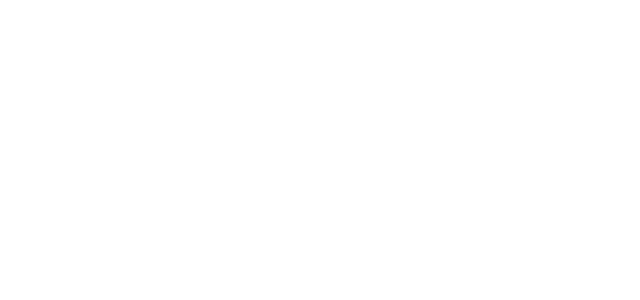
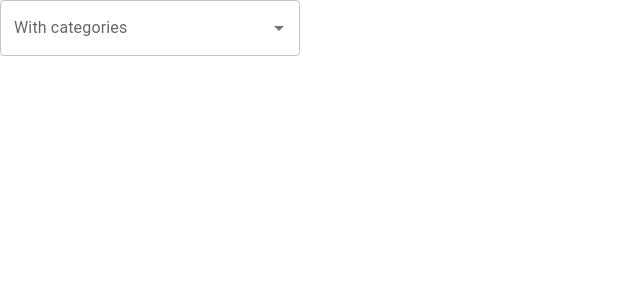
Before and after one commit to Thaslima95/MaterialUI, a React (Create React App) app: page /group in a window 1280 px wide. Before the commit this address had no page. Shown: the top 300 px of the page, without its empty margins (0-640 px from the left). Built offline with nearby package versions, Linux system fonts and the light colour scheme.

Commit message:
styledbutton

```diff
--- a/src/App.js
+++ b/src/App.js
@@ -20,6 +20,8 @@
 import ColorCheckbox from './Components/ColorCheckbox';
 import IconCheckbocXomponent from './Components/IconCheckbocXomponent';
 import NativeSelectComponent from './Components/NativeSelectComponent';
+import GroupAutoComplete from './Components/GroupAutoComplete';
+import StyledButtonComponent from './Components/StyledButtonComponent';
 
 
 
@@ -48,6 +50,8 @@
     <Route path="/colorCheckbox" element={<ColorCheckbox/>}/>
     <Route path="/icon" element={<IconCheckbocXomponent/>}/>
     <Route path="/nativeselect" element={<NativeSelectComponent/>}/>
+    <Route path="/group" element={<GroupAutoComplete/>}/>
+    <Route path="/styledbutton" element={<StyledButtonComponent/>}/>
 
     </Routes>
     </BrowserRouter>
--- /dev/null
+++ b/src/Components/GroupAutoComplete.jsx
@@ -0,0 +1,157 @@
+import * as React from "react";
+import TextField from "@mui/material/TextField";
+import Autocomplete from "@mui/material/Autocomplete";
+
+export default function GroupAutoComplete() {
+  const options = top100Films.map((option) => {
+    const firstLetter = option.title[0].toUpperCase();
+    return {
+      firstLetter: /[0-9]/.test(firstLetter) ? "0-9" : firstLetter,
+      ...option,
+    };
+  });
+
+  return (
+    <Autocomplete
+      id="grouped-demo"
+      options={options.sort(
+        (a, b) => -b.firstLetter.localeCompare(a.firstLetter)
+      )}
+      groupBy={(option) => option.firstLetter}
+      getOptionLabel={(option) => option.title}
+      sx={{ width: 300 }}
+      renderInput={(params) => (
+        <TextField {...params} label="With categories" />
+      )}
+    />
+  );
+}
+
+// Top 100 films as rated by IMDb users. http://www.imdb.com/chart/top
+const top100Films = [
+  { title: "The Shawshank Redemption", year: 1994 },
+  { title: "The Godfather", year: 1972 },
+  { title: "The Godfather: Part II", year: 1974 },
+  { title: "The Dark Knight", year: 2008 },
+  { title: "12 Angry Men", year: 1957 },
+  { title: "Schindler's List", year: 1993 },
+  { title: "Pulp Fiction", year: 1994 },
+  {
+    title: "The Lord of the Rings: The Return of the King",
+    year: 2003,
+  },
+  { title: "The Good, the Bad and the Ugly", year: 1966 },
+  { title: "Fight Club", year: 1999 },
+  {
+    title: "The Lord of the Rings: The Fellowship of the Ring",
+    year: 2001,
+  },
+  {
+    title: "Star Wars: Episode V - The Empire Strikes Back",
+    year: 1980,
+  },
+  { title: "Forrest Gump", year: 1994 },
+  { title: "Inception", year: 2010 },
+  {
+    title: "The Lord of the Rings: The Two Towers",
+    year: 2002,
+  },
+  { title: "One Flew Over the Cuckoo's Nest", year: 1975 },
+  { title: "Goodfellas", year: 1990 },
+  { title: "The Matrix", year: 1999 },
+  { title: "Seven Samurai", year: 1954 },
+  {
+    title: "Star Wars: Episode IV - A New Hope",
+    year: 1977,
+  },
+  { title: "City of God", year: 2002 },
+  { title: "Se7en", year: 1995 },
+  { title: "The Silence of the Lambs", year: 1991 },
+  { title: "It's a Wonderful Life", year: 1946 },
+  { title: "Life Is Beautiful", year: 1997 },
+  { title: "The Usual Suspects", year: 1995 },
+  { title: "Léon: The Professional", year: 1994 },
+  { title: "Spirited Away", year: 2001 },
+  { title: "Saving Private Ryan", year: 1998 },
+  { title: "Once Upon a Time in the West", year: 1968 },
+  { title: "American History X", year: 1998 },
+  { title: "Interstellar", year: 2014 },
+  { title: "Casablanca", year: 1942 },
+  { title: "City Lights", year: 1931 },
+  { title: "Psycho", year: 1960 },
+  { title: "The Green Mile", year: 1999 },
+  { title: "The Intouchables", year: 2011 },
+  { title: "Modern Times", year: 1936 },
+  { title: "Raiders of the Lost Ark", year: 1981 },
+  { title: "Rear Window", year: 1954 },
+  { title: "The Pianist", year: 2002 },
+  { title: "The Departed", year: 2006 },
+  { title: "Terminator 2: Judgment Day", year: 1991 },
+  { title: "Back to the Future", year: 1985 },
+  { title: "Whiplash", year: 2014 },
+  { title: "Gladiator", year: 2000 },
+  { title: "Memento", year: 2000 },
+  { title: "The Prestige", year: 2006 },
+  { title: "The Lion King", year: 1994 },
+  { title: "Apocalypse Now", year: 1979 },
+  { title: "Alien", year: 1979 },
+  { title: "Sunset Boulevard", year: 1950 },
+  {
+    title:
+      "Dr. Strangelove or: How I Learned to Stop Worrying and Love the Bomb",
+    year: 1964,
+  },
+  { title: "The Great Dictator", year: 1940 },
+  { title: "Cinema Paradiso", year: 1988 },
+  { title: "The Lives of Others", year: 2006 },
+  { title: "Grave of the Fireflies", year: 1988 },
+  { title: "Paths of Glory", year: 1957 },
+  { title: "Django Unchained", year: 2012 },
+  { title: "The Shining", year: 1980 },
+  { title: "WALL·E", year: 2008 },
+  { title: "American Beauty", year: 1999 },
+  { title: "The Dark Knight Rises", year: 2012 },
+  { title: "Princess Mononoke", year: 1997 },
+  { title: "Aliens", year: 1986 },
+  { title: "Oldboy", year: 2003 },
+  { title: "Once Upon a Time in America", year: 1984 },
+  { title: "Witness for the Prosecution", year: 1957 },
+  { title: "Das Boot", year: 1981 },
+  { title: "Citizen Kane", year: 1941 },
+  { title: "North by Northwest", year: 1959 },
+  { title: "Vertigo", year: 1958 },
+  {
+    title: "Star Wars: Episode VI - Return of the Jedi",
+    year: 1983,
+  },
+  { title: "Reservoir Dogs", year: 1992 },
+  { title: "Braveheart", year: 1995 },
+  { title: "M", year: 1931 },
+  { title: "Requiem for a Dream", year: 2000 },
+  { title: "Amélie", year: 2001 },
+  { title: "A Clockwork Orange", year: 1971 },
+  { title: "Like Stars on Earth", year: 2007 },
+  { title: "Taxi Driver", year: 1976 },
+  { title: "Lawrence of Arabia", year: 1962 },
+  { title: "Double Indemnity", year: 1944 },
+  {
+    title: "Eternal Sunshine of the Spotless Mind",
+    year: 2004,
+  },
+  { title: "Amadeus", year: 1984 },
+  { title: "To Kill a Mockingbird", year: 1962 },
+  { title: "Toy Story 3", year: 2010 },
+  { title: "Logan", year: 2017 },
+  { title: "Full Metal Jacket", year: 1987 },
+  { title: "Dangal", year: 2016 },
+  { title: "The Sting", year: 1973 },
+  { title: "2001: A Space Odyssey", year: 1968 },
+  { title: "Singin' in the Rain", year: 1952 },
+  { title: "Toy Story", year: 1995 },
+  { title: "Bicycle Thieves", year: 1948 },
+  { title: "The Kid", year: 1921 },
+  { title: "Inglourious Basterds", year: 2009 },
+  { title: "Snatch", year: 2000 },
+  { title: "3 Idiots", year: 2009 },
+  { title: "Monty Python and the Holy Grail", year: 1975 },
+];
--- /dev/null
+++ b/src/Components/StyledButtonComponent.jsx
@@ -0,0 +1,15 @@
+import React from "react";
+import { Button, styled } from "@mui/material";
+
+const StyledButton = styled(Button)({
+  backgroundColor: "Red",
+  color: "White",
+  "&:hover": {
+    backgroundColor: "White",
+    color: "red",
+  },
+});
+
+export default function StyledButtonComponent() {
+  return <StyledButton>MyButton</StyledButton>;
+}
```
